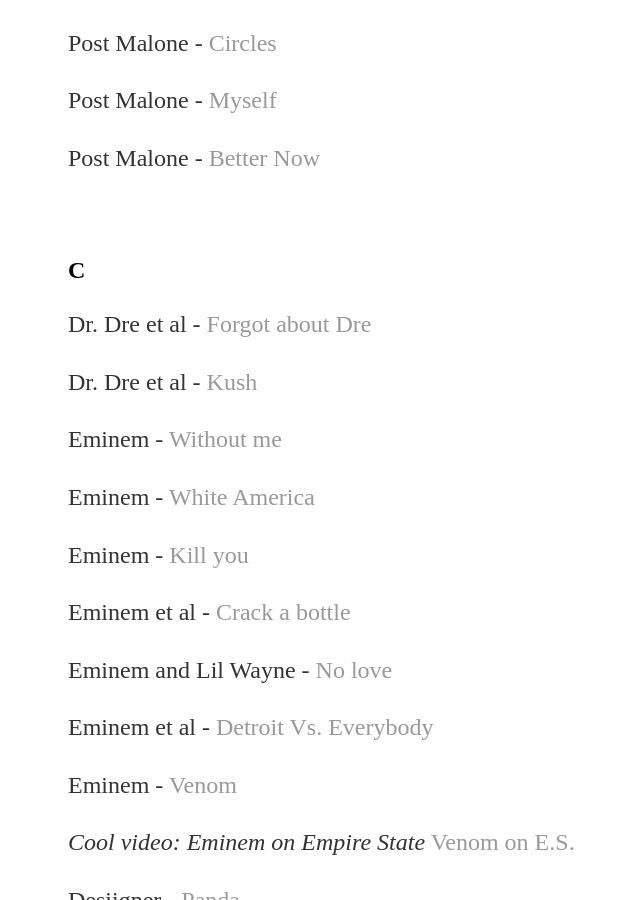
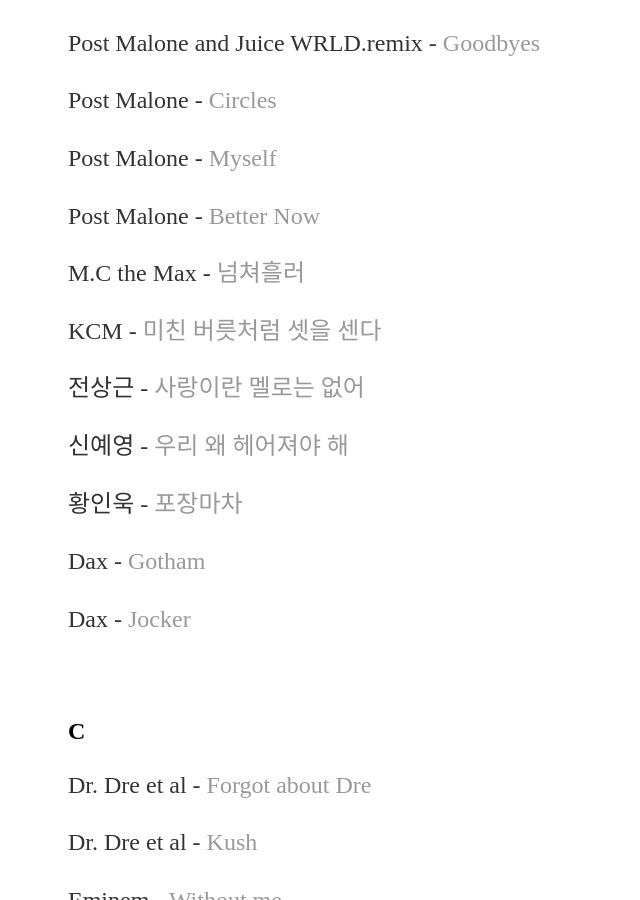
Before and after one commit to yjkweon24/yjkweon24.github.io, a Jekyll site: the page built from _posts/2018-10-23-songs-that-i-love.md, in a window 1280 px wide and 900 px high, scrolled down 3613 px. Shown: the whole window, without its empty margins (124-764 px from the left). Built offline with Jekyll 4.4.1, drawn with Linux system fonts in a browser that asks for light colours; some of the changed text lies outside the part shown.

Commit message:
Update 2018-10-23-songs-that-i-love.md

```diff
--- a/_posts/2018-10-23-songs-that-i-love.md
+++ b/_posts/2018-10-23-songs-that-i-love.md
@@ -126,6 +128,20 @@
 Post Malone - [Myself](https://www.youtube.com/watch?v=gqthPT8vK7o)
 
 Post Malone - [Better Now](https://www.youtube.com/watch?v=UYwF-jdcVjY)
+
+M.C the Max - [넘쳐흘러](https://www.youtube.com/watch?v=g27XtqR7B0c)
+
+KCM - [미친 버릇처럼 셋을 센다](https://www.youtube.com/watch?v=zyxJ3otzgbk)
+
+전상근 - [사랑이란 멜로는 없어](https://www.youtube.com/watch?v=nMWRL0aZ7SU)
+
+신예영 - [우리 왜 헤어져야 해](https://www.youtube.com/watch?v=FIdFoxVnGgE)
+
+황인욱 - [포장마차](https://www.youtube.com/watch?v=g6uvXiLNrxM)
+
+Dax - [Gotham](https://www.youtube.com/watch?v=Ve6nUvv47T4)
+
+Dax - [Jocker](https://www.youtube.com/watch?v=1-KJV5r_cho)
 
 <br>
 
```
Also changed, not shown: other parts of _posts/2018-10-23-songs-that-i-love.md (+6 -0 lines).
